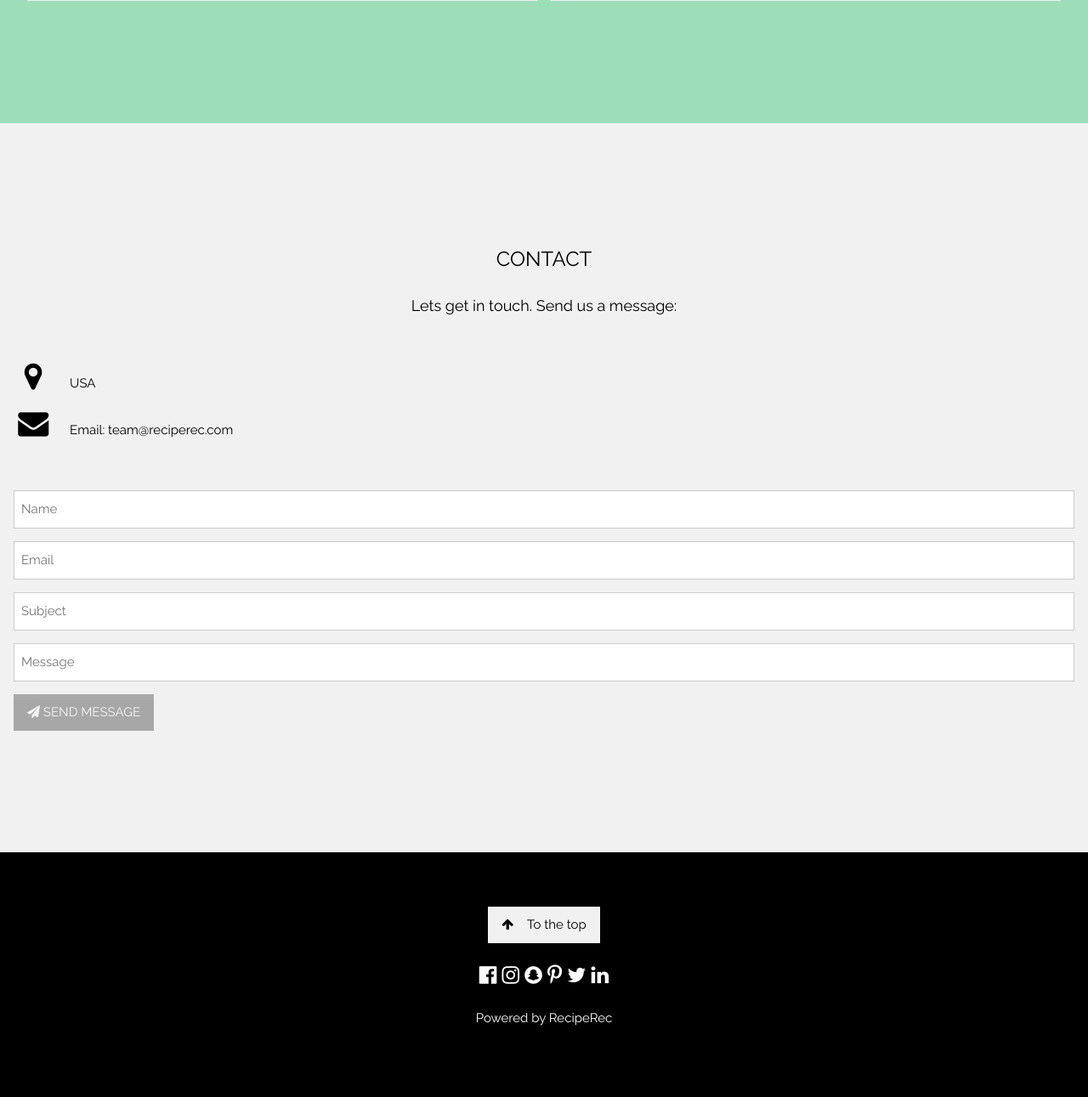
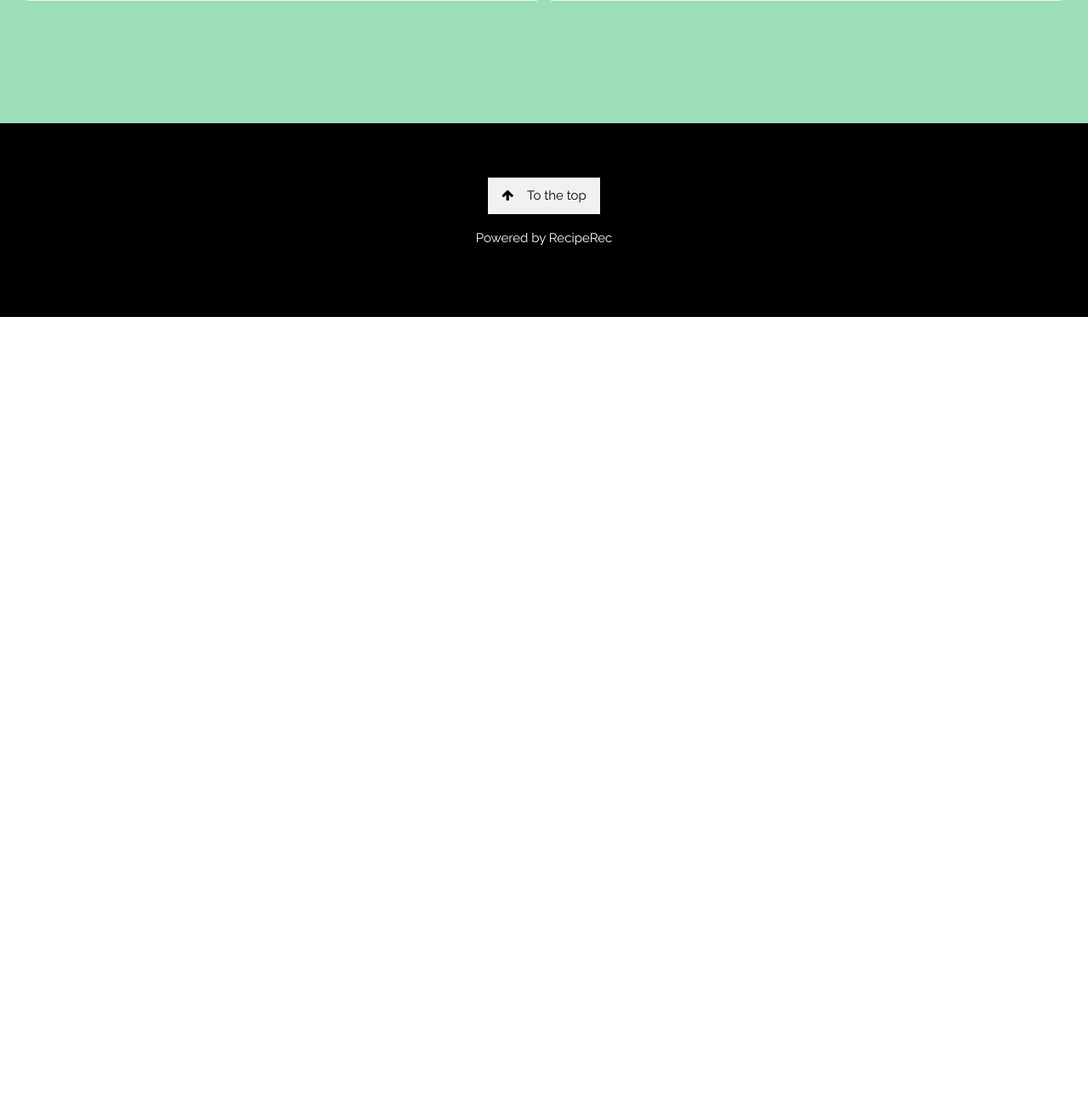
Before and after one commit to acchindra-thev/OpenVINO-RecipeRec, a Flask app: page / in a window 1280 px wide. Shown: the part 2225-3516 px from the top of the page at 85% size. After the commit the page ends 2598 px from the top, so only its background shows below. Run offline with Flask 2, Linux system fonts and the light colour scheme.

Commit message:
Update app.html

```diff
--- a/open-vino/templates/app.html
+++ b/open-vino/templates/app.html
@@ -160,7 +160,6 @@
       <div class="w3-right w3-hide-small">
         <a href="#about" class="w3-bar-item w3-button"><i class="fa fa-info-circle"></i> ABOUT</a>
         <a href="#pricing" class="w3-bar-item w3-button"><i class="fa fa-usd"></i> PRODUCT</a>
-        <a href="#contact" class="w3-bar-item w3-button"><i class="fa fa-envelope"></i> CONTACT</a>
       </div>
 
       <!-- Hide right-floated links on small screens and replace them with a menu icon -->
@@ -210,15 +209,6 @@
           </ul>
         </div>
       </div>
-    </div>
-
-    <div class="w3-display-bottomleft w3-text-grey w3-large" style="padding:24px 48px">
-      <i class="fa fa-facebook-official w3-hover-opacity"></i>
-      <i class="fa fa-instagram w3-hover-opacity"></i>
-      <i class="fa fa-snapchat w3-hover-opacity"></i>
-      <i class="fa fa-pinterest-p w3-hover-opacity"></i>
-      <i class="fa fa-twitter w3-hover-opacity"></i>
-      <i class="fa fa-linkedin w3-hover-opacity"></i>
     </div>
   </header>
 
@@ -290,39 +280,9 @@
   </div>
 </div>
 
-<!-- Contact Section -->
-<div class="w3-container w3-light-grey" style="padding:128px 16px" id="contact">
-  <h3 class="w3-center">CONTACT</h3>
-  <p class="w3-center w3-large">Lets get in touch. Send us a message:</p>
-  <div style="margin-top:48px">
-    <p><i class="fa fa-map-marker fa-fw w3-xxlarge w3-margin-right"></i> USA</p>
-    <p><i class="fa fa-envelope fa-fw w3-xxlarge w3-margin-right"> </i> Email: team@reciperec.com</p>
-    <br>
-    <form action="/action_page.php" target="_blank">
-      <p><input class="w3-input w3-border" type="text" placeholder="Name" required name="Name"></p>
-      <p><input class="w3-input w3-border" type="text" placeholder="Email" required name="Email"></p>
-      <p><input class="w3-input w3-border" type="text" placeholder="Subject" required name="Subject"></p>
-      <p><input class="w3-input w3-border" type="text" placeholder="Message" required name="Message"></p>
-      <p>
-        <button class="w3-button w3-black" type="submit" disabled>
-          <i class="fa fa-paper-plane"></i> SEND MESSAGE
-        </button>
-      </p>
-    </form>
-  </div>
-</div>
-
 <!-- Footer -->
 <footer class="w3-center w3-black w3-padding-64">
   <a href="#home" class="w3-button w3-light-grey"><i class="fa fa-arrow-up w3-margin-right"></i>To the top</a>
-  <div class="w3-xlarge w3-section">
-    <i class="fa fa-facebook-official w3-hover-opacity"></i>
-    <i class="fa fa-instagram w3-hover-opacity"></i>
-    <i class="fa fa-snapchat w3-hover-opacity"></i>
-    <i class="fa fa-pinterest-p w3-hover-opacity"></i>
-    <i class="fa fa-twitter w3-hover-opacity"></i>
-    <i class="fa fa-linkedin w3-hover-opacity"></i>
-  </div>
   <p>Powered by <a title="RecipeRec" target="_blank" class="w3-hover-text-green">RecipeRec</a></p>
 </footer>
 
```
